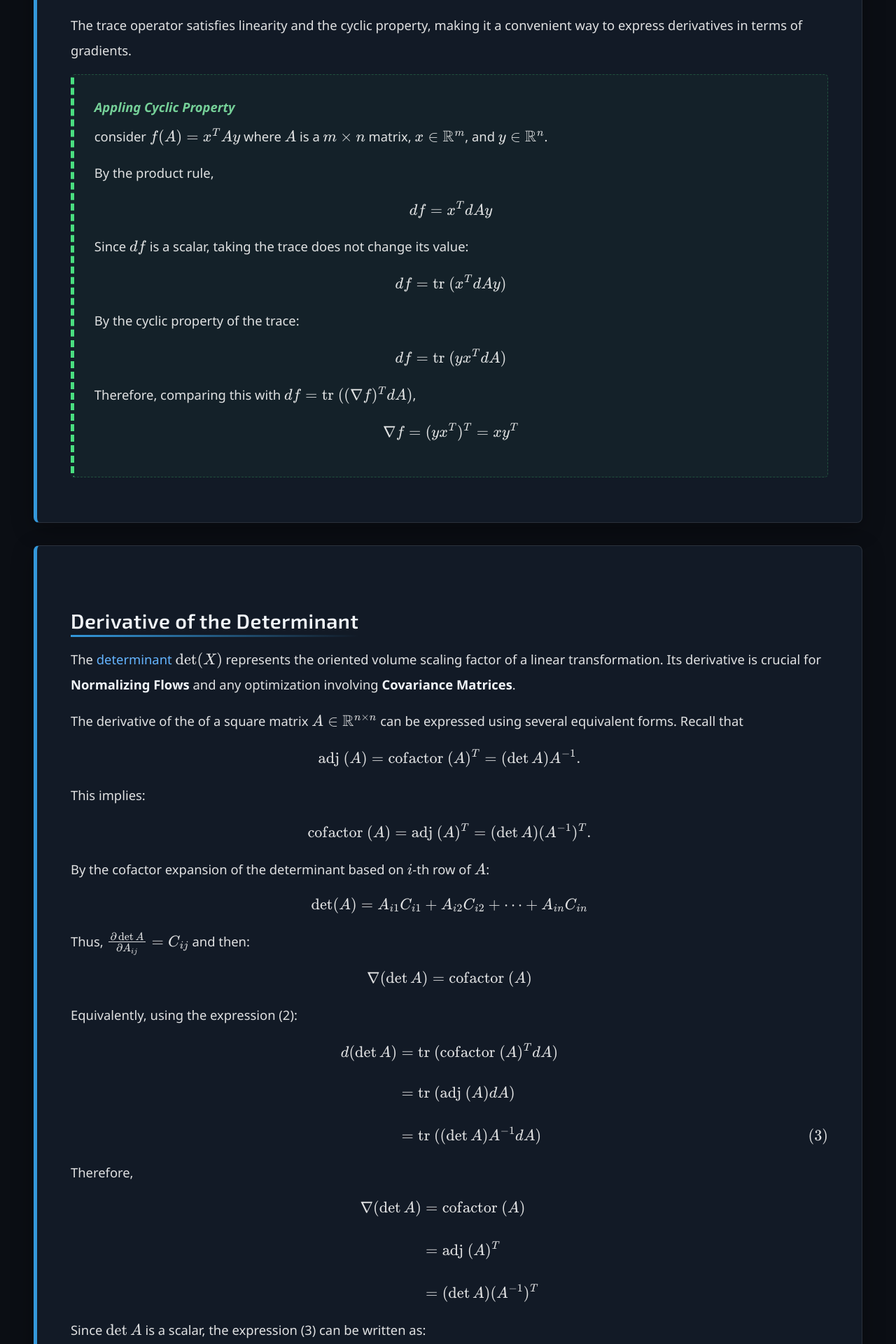
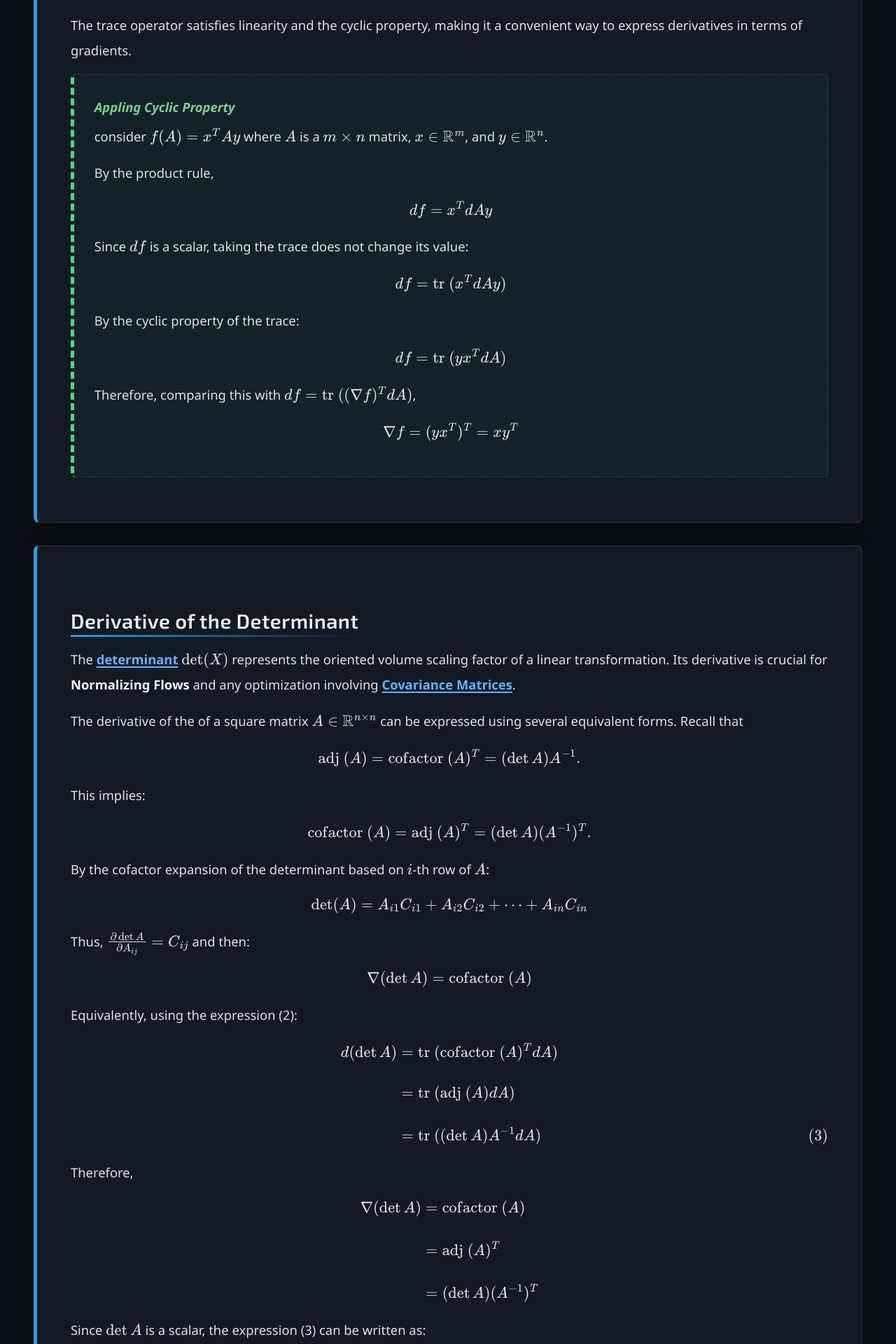
Before and after one commit to Yusukey01/yusukey01.github.io, a Jekyll site: the page built from Mathematics/Calculus/det.html, in a window 1280 px wide. Shown: the part 2867-4787 px from the top of the page at 70% size. Built offline with Jekyll 4.4.1, drawn with Linux system fonts in a browser that asks for light colours.

Commit message:
added link

```diff
--- a/Mathematics/Calculus/det.html
+++ b/Mathematics/Calculus/det.html
@@ -143,9 +143,9 @@ uses_python: false
             <section id="det" class="section-content">
                 <h2>Derivative of the Determinant</h2>
                 <p>
-                    The <a href="../Linear_algebra/determinants.html">determinant</a> \(\det(X)\) represents the oriented volume scaling
+                    The <a href="../Linear_algebra/determinants.html"><strong>determinant</strong></a> \(\det(X)\) represents the oriented volume scaling
                     factor of a linear transformation. Its derivative is crucial for <strong>Normalizing Flows</strong> and any optimization
-                    involving <strong>Covariance Matrices</strong>.
+                    involving <a href="../Probability/covariance.html"><strong>Covariance Matrices</strong></a>.
                 </p>
 
                 <p>
```
